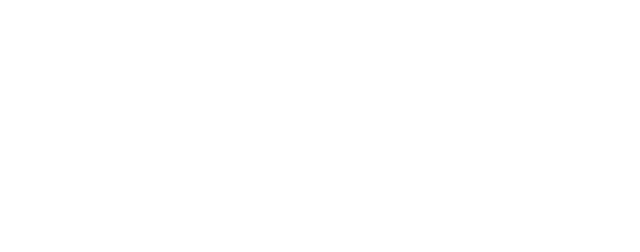
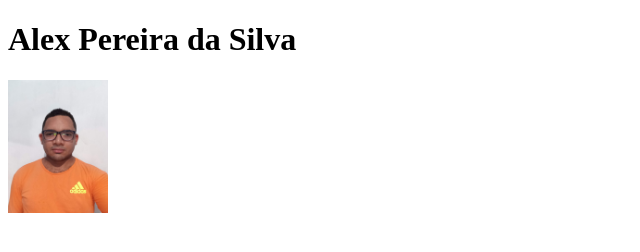
Before and after one commit to AlexSmith7192/portfolio, a plain HTML site: page index.html in a window 1280 px wide. Shown: the whole page, without its empty margins (0-640 px from the left). Drawn offline with Linux system fonts and the light colour scheme.

Commit message:
Adiciona nome completo e foto

```diff
--- a/index.html
+++ b/index.html
@@ -4,9 +4,14 @@
     <meta charset="UTF-8">
     <meta http-equiv="X-UA-Compatible" content="IE=edge">
     <meta name="viewport" content="width=device-width, initial-scale=1.0">
-    <title>Meu Portfólio</title>
+    <title>Portfólio</title>
 </head>
 <body>
+    <h1>Alex Pereira da Silva</h1>
+
+    <img src="/img/alex-smith.jpg" alt="Foto de Alex Smith" width="100px">
+
+
 
 </body>
 </html>
```
Also changed, not shown: img/alex-smith.jpg (renamed from imagens/alex-smith.jpg).
